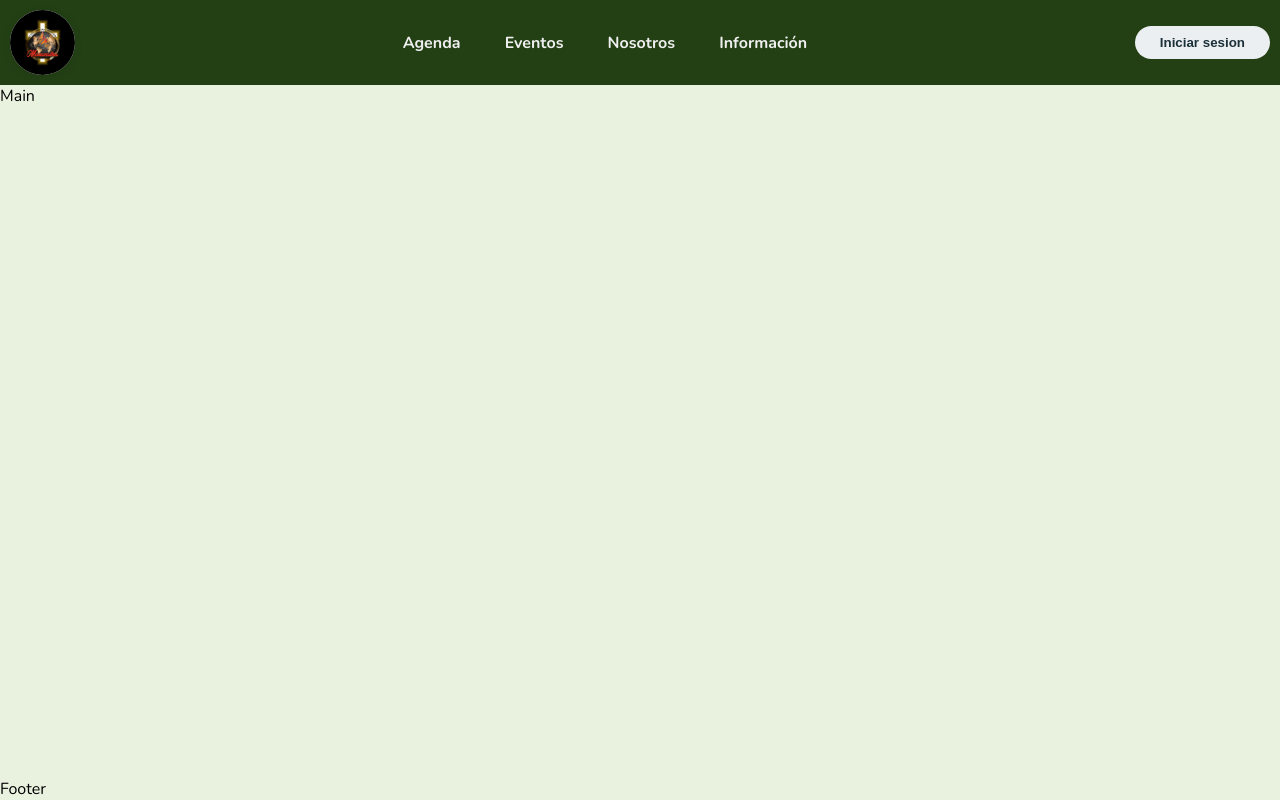
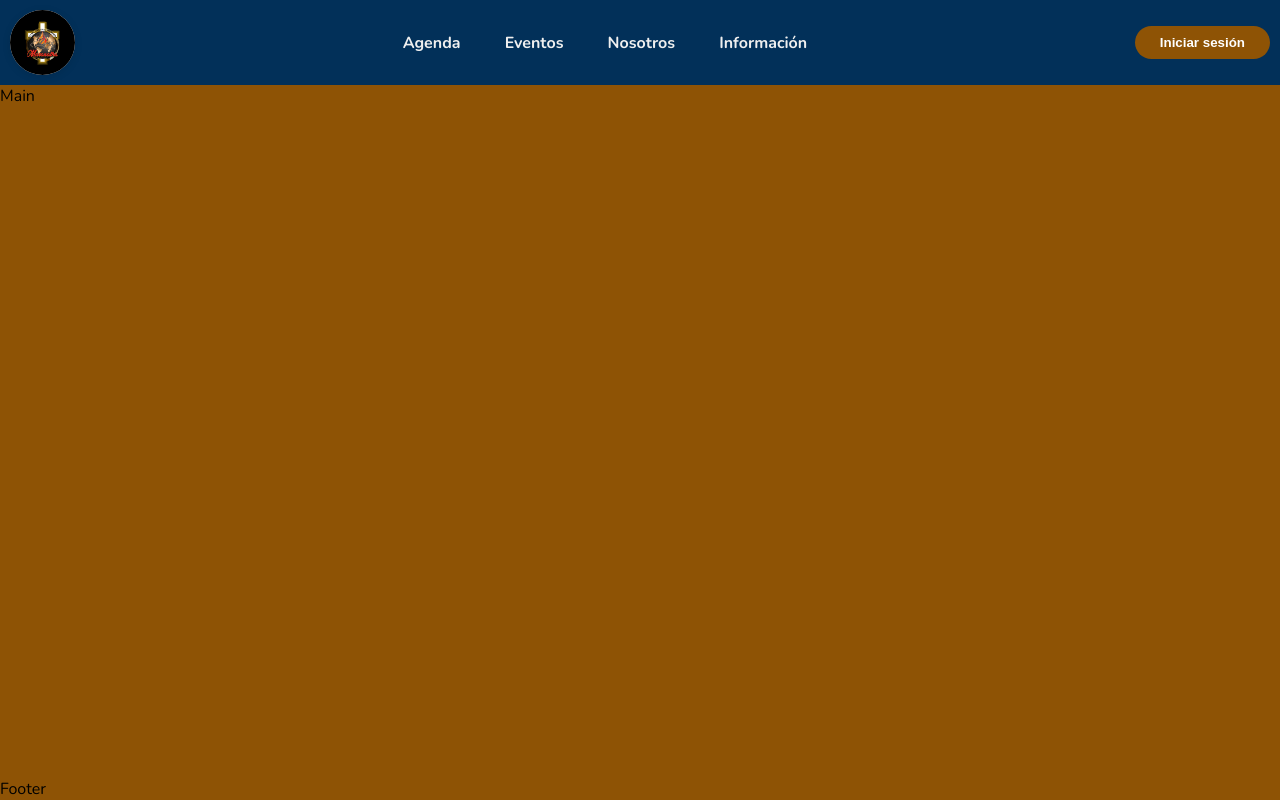
Before and after one commit to Monaster10/ProyectoMaranatha, a plain HTML site: page page/login.html in a window 1280 px wide. Drawn offline with nearby package versions, Linux system fonts and the light colour scheme.

Commit message:
Cambiando el logo y separando el js

```diff
--- a/css/login.css
+++ b/css/login.css
@@ -1,9 +1,9 @@
 :root {
-    --color-1: #234015;
-    --color-2: #19260F;
-    --color-3: #465938;
-    --color-4: #9EA697;
-    --color-5: #E9F2DF;
+    --color-1: #023059;
+    --color-2: #012340;
+    --color-3: #D9D8D7;
+    --color-4: #78430b;
+    --color-5: #8e5305;
     --color-blanco-1: #fff;
     --color-blanco-2: #efefef;
 }
@@ -90,9 +90,9 @@ body {
 
 .header .btn button {
     font-weight: 700;
-    color: #1b3039;
+    color: var(--color-blanco-1);
     padding: 9px 25px;
-    background: #eceff1;
+    background: var(--color-5);
     border: none;
     border-radius: 50px;
     cursor: pointer;
@@ -100,8 +100,7 @@ body {
 }
 
 .header .btn button:hover{
-    background-color: #e2f1f8;
-    color: #ffbc0e;
+    background-color: var(--color-4);
     transform: scale(1.1);
 }
 
--- /dev/null
+++ b/js/login.js
@@ -0,0 +1,6 @@
+const btnNav = document.querySelector(".btnNav");
+const nav = document.querySelector("nav");
+
+btnNav.addEventListener("click", () => {
+  nav.classList.toggle("show");
+});
--- a/page/login.html
+++ b/page/login.html
@@ -14,7 +14,7 @@
 <body>
     <header class="header">
         <div class="logo">
-            <img src="../img/LogoMaranatha.jpeg" alt="LogoMaranatha" loading="lazy">
+            <img src="../img/MaranathaLogo.png" alt="LogoMaranatha" loading="lazy">
         </div>
         <nav>
             <ul class="nav-links">
@@ -25,7 +25,7 @@
             </ul>
         </nav>
         <div class="contentButtons">
-            <a href="#" class="btn"><button>Iniciar sesion</button></a>
+            <a href="#" class="btn"><button>Iniciar sesión</button></a>
             <button class="btnNav">
                 <i class="fa-solid fa-bars"></i>
             </button>
@@ -33,16 +33,8 @@
     </header>
 
     <main>Main</main>
+
     <footer>Footer</footer>
-    <script>
-    const btnNav = document.querySelector(".btnNav");
-    const nav = document.querySelector("nav");
-
-    btnNav.addEventListener("click", () => {
-        nav.classList.toggle("show");
-    });
-</script>
-
-
+    <script src="../js/login.js"></script>
 </body>
 </html>
```
Also changed, not shown: img/LogoMaranatha.jpeg (deleted), img/LogoMaranatha.png (added), img/MaranathaLogo.png (added).
